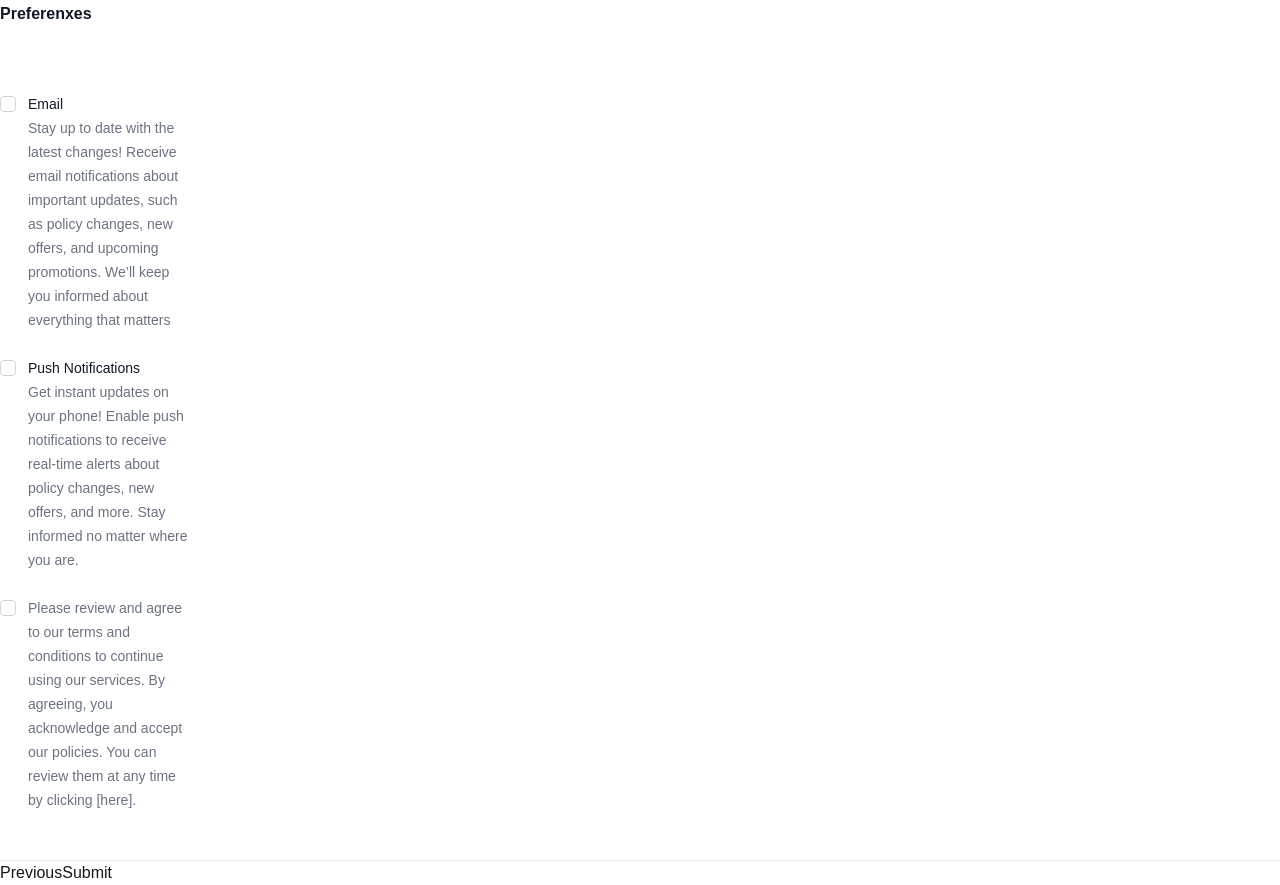
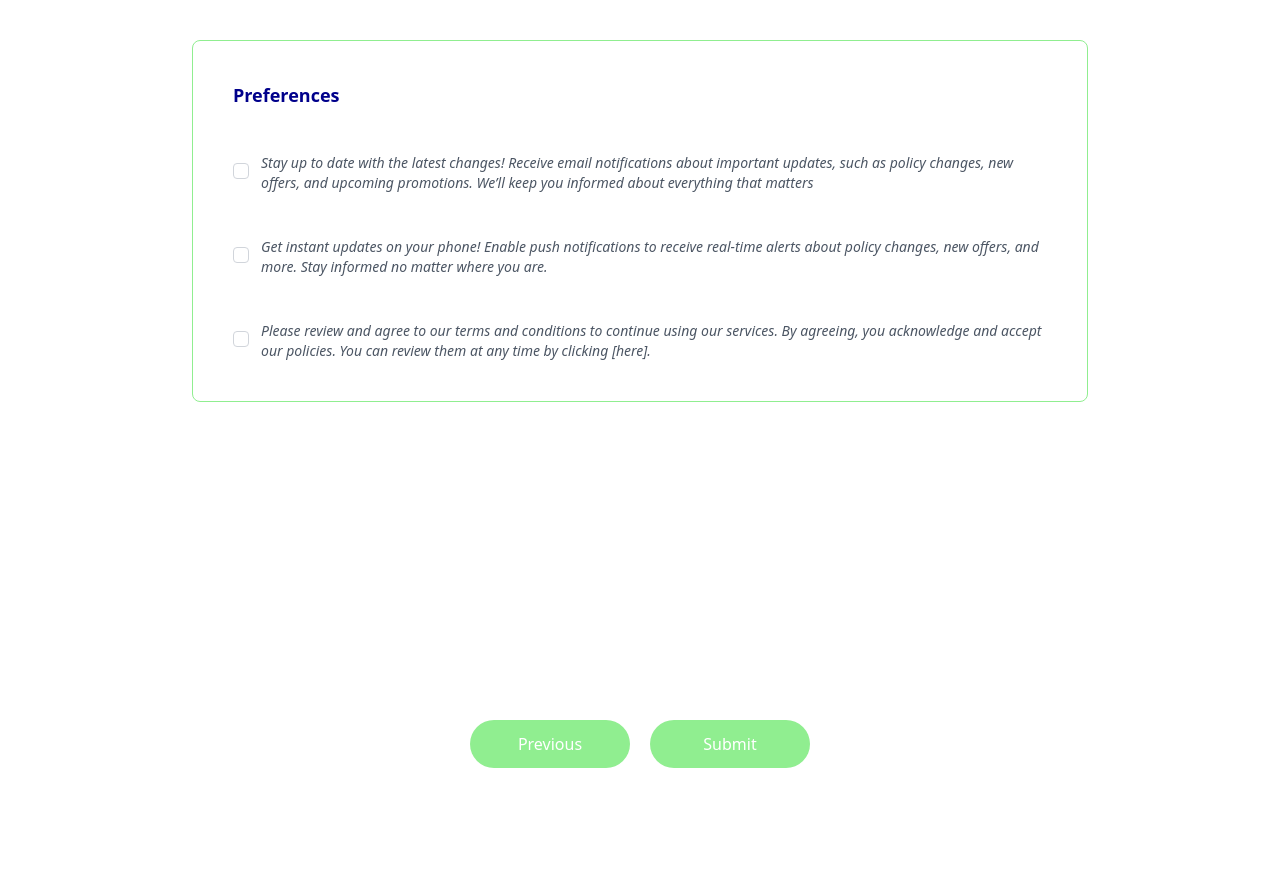
Before and after one commit to smirrr/newmultistepform, a Next.js app: page /preferences in a window 1280 px wide. After the commit the page ends 800 px from the top, so only its background shows below. Built offline with nearby package versions, Linux system fonts and the light colour scheme.

Commit message:
css for form pages

```diff
--- a/src/app/accountDetails/page.js
+++ b/src/app/accountDetails/page.js
@@ -45,8 +45,20 @@ const AccountdetailsPage = () => {
   return (
     <div>
       <MultiStepForm currentStep={2} errors={errors} />
-      <button onClick={handleClick}>Previous</button>
-      <button onClick={goToNextPage}>Next</button>
+      <div className="fixed bottom-0 left-0 w-full h-28 flex flex-row justify-center items-center gap-5">
+        <button
+          className="bg-[#90ee90] text-white font-medium font-sans px-4 py-2 rounded-[5cm] hover:bg-white border border-transparent hover:border-[#90ee90] hover:text-[#90ee90]  h-12 w-40 flex justify-center items-center"
+          onClick={handleClick}
+        >
+          Previous
+        </button>
+        <button
+          className="bg-[#90ee90] text-white font-medium font-sans px-4 py-2 rounded-[5cm] hover:bg-white border border-transparent hover:border-[#90ee90] hover:text-[#90ee90]  h-12 w-40 flex justify-center items-center"
+          onClick={goToNextPage}
+        >
+          Next
+        </button>
+      </div>
     </div>
   );
 };
--- a/src/app/form.js
+++ b/src/app/form.js
@@ -21,20 +21,20 @@ const MultiStepForm = ({ currentStep, errors }) => {
     <div>
       <form>
         <div className="space-y-12">
-          <div className="border-b border-gray-900/10 pb-12">
+          <div className=" border-gray-900/10 pb-12 flex justify-center">
             {currentStep == 2 && (
-              <>
-                <h2 className="text-base/7 font-semibold text-gray-900">
+              <div className="mt-10 mx-40 p-10 border border-solid border-[#90EE90] rounded-lg w-[70%]">
+                <h2 className="font-sans text-[#00008B] font-bold text-lg">
                   Account Details
                 </h2>
-                <p className="mt-1 text-sm/6 text-gray-600">
+                <p className="mt-1 font-sans text-[#00008B] italic font-light text-sm">
                   Choose a username and set a password for your account here{" "}
                 </p>
                 <div className="mt-10 grid grid-cols-1 gap-x-6 gap-y-8 sm:grid-cols-6">
                   <div className="sm:col-span-4">
                     <label
                       //   for="username"
-                      className="block text-sm/6 font-medium text-gray-900"
+                      className="block text-sm/6 font-medium font-sans text-[#00008B]"
                     >
                       Username
                     </label>
@@ -47,7 +47,7 @@ const MultiStepForm = ({ currentStep, errors }) => {
                           value={user.username}
                           onChange={handleChange}
                           //   autocomplete="username"
-                          className="block flex-1 border-0 bg-transparent py-1.5 pl-1 text-gray-900 placeholder:text-gray-400 focus:ring-0 sm:text-sm/6"
+                          className="block w-full font-sans rounded-md border-0 py-1.5 text-sm text-gray-500 shadow-sm ring-1 ring-inset ring-gray-300 placeholder:text-gray-400 focus:ring-1 focus:ring-inset focus:ring-[#00008b] "
                           placeholder="janesmith"
                         />
                       </div>
@@ -56,12 +56,11 @@ const MultiStepForm = ({ currentStep, errors }) => {
                   <div className="sm:col-span-4">
                     <label
                       //   for="password"
-                      className="block text-sm/6 font-medium text-gray-900"
+                      className="block text-sm/6 font-medium font-sans text-[#00008B]"
                     >
                       Password
                     </label>
-                    <div className="mt-2">
-                      <div className="flex rounded-md shadow-sm ring-1 ring-inset ring-gray-300 focus-within:ring-2 focus-within:ring-inset focus-within:ring-indigo-600 sm:max-w-md">
+                    <div className="mt-2 relative">
                       <input
                         type="password"
                         name="password"
@@ -69,26 +68,24 @@ const MultiStepForm = ({ currentStep, errors }) => {
                         value={user.password}
                         onChange={handleChange}
                         //   autocomplete="new-password"
-                          className="block flex-1 border-0 bg-transparent py-1.5 pl-1 text-gray-900 placeholder:text-gray-400 focus:ring-0 sm:text-sm/6"
+                        className="block w-full font-sans rounded-md border-0 py-1.5 text-sm text-gray-500 shadow-sm ring-1 ring-inset ring-gray-300 placeholder:text-gray-400 focus:ring-1 focus:ring-inset focus:ring-[#00008b] "
                         placeholder="********"
                       />
                       {errors.password && (
-                          <p className="mt-1 text-sm text-red-600">
+                        <p className="absolute text-xs text-red-600  left-0 mt-0 mb-1 font-sans font-light">
                           {errors.password}
                         </p>
                       )}
                     </div>
                   </div>
-                  </div>
                   <div className="sm:col-span-4">
                     <label
                       //   for="confirm-password"
-                      className="block text-sm/6 font-medium text-gray-900"
+                      className="block text-sm/6 font-medium font-sans text-[#00008B]"
                     >
                       Confirm Password
                     </label>
-                    <div className="mt-2">
-                      <div className="flex rounded-md shadow-sm ring-1 ring-inset ring-gray-300 focus-within:ring-2 focus-within:ring-inset focus-within:ring-indigo-600 sm:max-w-md">
+                    <div className="mt-2 relative">
                       <input
                         type="password"
                         name="confirmPassword"
@@ -96,11 +93,11 @@ const MultiStepForm = ({ currentStep, errors }) => {
                         value={user.confirmPassword}
                         onChange={handleChange}
                         //   autocomplete="new-password"
-                          className="block flex-1 border-0 bg-transparent py-1.5 pl-1 text-gray-900 placeholder:text-gray-400 focus:ring-0 sm:text-sm/6"
+                        className="block w-full font-sans rounded-md border-0 py-1.5 text-sm text-gray-500 shadow-sm ring-1 ring-inset ring-gray-300 placeholder:text-gray-400 focus:ring-1 focus:ring-inset focus:ring-[#00008b] "
                         placeholder="********"
                       />
                       {errors.confirmPassword && (
-                          <p className="mt-1 text-sm text-red-600">
+                        <p className="absolute text-xs text-red-600  left-0 mt-0 mb-1 font-sans font-light">
                           {errors.confirmPassword}
                         </p>
                       )}
@@ -108,14 +105,13 @@ const MultiStepForm = ({ currentStep, errors }) => {
                   </div>
                 </div>
               </div>
-              </>
             )}
             {currentStep == 1 && (
-              <>
-                <h2 className="text-base/7 font-semibold text-gray-900">
+              <div className="mt-10 mx-40 p-10 border border-solid border-[#90EE90] rounded-lg w-[70%]">
+                <h2 className="font-sans text-[#00008B] font-bold text-lg">
                   Personal Details
                 </h2>
-                <p className="mt-1 text-sm/6 text-gray-600">
+                <p className="mt-1 font-sans text-[#00008B] italic font-light text-sm">
                   Please provide your personal information so we can personalize
                   your experience and ensure we can reach you when necessary.
                   This information will be kept secure and confidential.
@@ -124,11 +120,11 @@ const MultiStepForm = ({ currentStep, errors }) => {
                   <div className="sm:col-span-3">
                     <label
                       //   for="first-name"
-                      className="block text-sm/6 font-medium text-gray-900"
+                      className="block text-sm/6 font-medium font-sans text-[#00008B]"
                     >
                       First name
                     </label>
-                    <div className="mt-2">
+                    <div className="mt-2 relative">
                       <input
                         type="text"
                         name="firstName"
@@ -136,10 +132,10 @@ const MultiStepForm = ({ currentStep, errors }) => {
                         value={user.firstName}
                         onChange={handleChange}
                         // autocomplete="given-name"
-                        className="block w-full rounded-md border-0 py-1.5 text-gray-900 shadow-sm ring-1 ring-inset ring-gray-300 placeholder:text-gray-400 focus:ring-2 focus:ring-inset focus:ring-indigo-600 sm:text-sm/6"
+                        className="block w-full font-sans rounded-md border-0 py-1.5 text-sm text-gray-500 shadow-sm ring-1 ring-inset ring-gray-300 placeholder:text-gray-400 focus:ring-1 focus:ring-inset focus:ring-[#00008b] "
                       />
                       {errors.firstName && (
-                        <p className="mt-1 text-sm text-red-600">
+                        <p className="absolute text-xs text-red-600  left-0 mt-0 mb-1 font-sans font-light">
                           {errors.firstName}
                         </p>
                       )}
@@ -149,11 +145,11 @@ const MultiStepForm = ({ currentStep, errors }) => {
                   <div className="sm:col-span-3">
                     <label
                       //   for="last-name"
-                      className="block text-sm/6 font-medium text-gray-900"
+                      className="block text-sm/6 font-medium font-sans text-[#00008B]"
                     >
                       Last name
                     </label>
-                    <div className="mt-2">
+                    <div className="mt-2 relative">
                       <input
                         type="text"
                         name="lastName"
@@ -161,10 +157,10 @@ const MultiStepForm = ({ currentStep, errors }) => {
                         onChange={handleChange}
                         value={user.lastName}
                         // autocomplete="family-name"
-                        className="block w-full rounded-md border-0 py-1.5 text-gray-900 shadow-sm ring-1 ring-inset ring-gray-300 placeholder:text-gray-400 focus:ring-2 focus:ring-inset focus:ring-indigo-600 sm:text-sm/6"
+                        className="block w-full font-sans rounded-md border-0 py-1.5 text-sm text-gray-500 shadow-sm ring-1 ring-inset ring-gray-300 placeholder:text-gray-400 focus:ring-1 focus:ring-inset focus:ring-[#00008b] "
                       />
                       {errors.lastName && (
-                        <p className="mt-1 text-sm text-red-600">
+                        <p className="absolute text-xs text-red-600  left-0 mt-0 mb-1 font-sans font-light">
                           {errors.lastName}
                         </p>
                       )}
@@ -174,11 +170,11 @@ const MultiStepForm = ({ currentStep, errors }) => {
                   <div className="sm:col-span-4">
                     <label
                       //   for="email"
-                      className="block text-sm/6 font-medium text-gray-900"
+                      className="block text-sm/6 font-medium font-sans text-[#00008B]"
                     >
                       Email address
                     </label>
-                    <div className="mt-2">
+                    <div className="mt-2 relative">
                       <input
                         id="email"
                         name="email"
@@ -186,11 +182,11 @@ const MultiStepForm = ({ currentStep, errors }) => {
                         value={user.email}
                         onChange={handleChange}
                         // autocomplete="email"
-                        className="block w-full rounded-md border-0 py-1.5 text-gray-900 shadow-sm ring-1 ring-inset ring-gray-300 placeholder:text-gray-400 focus:ring-2 focus:ring-inset focus:ring-indigo-600 sm:text-sm/6"
+                        className="block w-full font-sans rounded-md border-0 py-1.5 text-sm text-gray-500 shadow-sm ring-1 ring-inset ring-gray-300 placeholder:text-gray-400 focus:ring-1 focus:ring-inset focus:ring-[#00008b] "
                       />
 
                       {errors.email && (
-                        <p className="mt-1 text-sm text-red-600">
+                        <p className="absolute text-xs text-red-600  left-0 mt-0 mb-1 font-sans font-light">
                           {errors.email}
                         </p>
                       )}
@@ -200,7 +196,7 @@ const MultiStepForm = ({ currentStep, errors }) => {
                   <div className="col-span-full">
                     <label
                       //   for="street-address"
-                      className="block text-sm/6 font-medium text-gray-900"
+                      className="block text-sm/6 font-medium font-sans text-[#00008B]"
                     >
                       Street address
                     </label>
@@ -212,7 +208,7 @@ const MultiStepForm = ({ currentStep, errors }) => {
                         value={user.address}
                         onChange={handleChange}
                         // autocomplete="street-address"
-                        className="block w-full rounded-md border-0 py-1.5 text-gray-900 shadow-sm ring-1 ring-inset ring-gray-300 placeholder:text-gray-400 focus:ring-2 focus:ring-inset focus:ring-indigo-600 sm:text-sm/6"
+                        className="block w-full font-sans rounded-md border-0 py-1.5 text-sm text-gray-500 shadow-sm ring-1 ring-inset ring-gray-300 placeholder:text-gray-400 focus:ring-1 focus:ring-inset focus:ring-[#00008b] "
                       />
                     </div>
                   </div>
@@ -220,7 +216,7 @@ const MultiStepForm = ({ currentStep, errors }) => {
                   <div className="sm:col-span-2 sm:col-start-1">
                     <label
                       //   for="city"
-                      className="block text-sm/6 font-medium text-gray-900"
+                      className="block text-sm/6 font-medium font-sans text-[#00008B]"
                     >
                       City
                     </label>
@@ -232,7 +228,7 @@ const MultiStepForm = ({ currentStep, errors }) => {
                         value={user.city}
                         onChange={handleChange}
                         // autocomplete="address-level2"
-                        className="block w-full rounded-md border-0 py-1.5 text-gray-900 shadow-sm ring-1 ring-inset ring-gray-300 placeholder:text-gray-400 focus:ring-2 focus:ring-inset focus:ring-indigo-600 sm:text-sm/6"
+                        className="block w-full font-sans rounded-md border-0 py-1.5 text-sm text-gray-500 shadow-sm ring-1 ring-inset ring-gray-300 placeholder:text-gray-400 focus:ring-1 focus:ring-inset focus:ring-[#00008b] "
                       />
                     </div>
                   </div>
@@ -240,7 +236,7 @@ const MultiStepForm = ({ currentStep, errors }) => {
                   <div className="sm:col-span-2">
                     <label
                       //   for="region"
-                      className="block text-sm/6 font-medium text-gray-900"
+                      className="block text-sm/6 font-medium font-sans text-[#00008B]"
                     >
                       State / Province
                     </label>
@@ -252,7 +248,7 @@ const MultiStepForm = ({ currentStep, errors }) => {
                         onChange={handleChange}
                         id="state"
                         // autocomplete="address-level1"
-                        className="block w-full rounded-md border-0 py-1.5 text-gray-900 shadow-sm ring-1 ring-inset ring-gray-300 placeholder:text-gray-400 focus:ring-2 focus:ring-inset focus:ring-indigo-600 sm:text-sm/6"
+                        className="block w-full font-sans rounded-md border-0 py-1.5 text-sm text-gray-500 shadow-sm ring-1 ring-inset ring-gray-300 placeholder:text-gray-400 focus:ring-1 focus:ring-inset focus:ring-[#00008b] "
                       />
                     </div>
                   </div>
@@ -260,11 +256,11 @@ const MultiStepForm = ({ currentStep, errors }) => {
                   <div className="sm:col-span-2">
                     <label
                       //   for="postal-code"
-                      className="block text-sm/6 font-medium text-gray-900"
+                      className="block text-sm/6 font-medium font-sans text-[#00008B]"
                     >
                       ZIP / Postal code
                     </label>
-                    <div className="mt-2">
+                    <div className="mt-2 relative">
                       <input
                         type="text"
                         name="zipcode"
@@ -272,30 +268,25 @@ const MultiStepForm = ({ currentStep, errors }) => {
                         value={user.zipcode}
                         onChange={handleChange}
                         // autocomplete="postal-code"
-                        className="block w-full rounded-md border-0 py-1.5 text-gray-900 shadow-sm ring-1 ring-inset ring-gray-300 placeholder:text-gray-400 focus:ring-2 focus:ring-inset focus:ring-indigo-600 sm:text-sm/6"
+                        className="block w-full font-sans rounded-md border-0 py-1.5 text-sm text-gray-500 shadow-sm ring-1 ring-inset ring-gray-300 placeholder:text-gray-400 focus:ring-1 focus:ring-inset focus:ring-[#00008b] "
                       />
                       {errors.zipcode && (
-                        <p className="mt-1 text-sm text-red-600">
+                        <p className="absolute text-xs text-red-600  left-0 mt-0 mb-1 font-sans font-light">
                           {errors.zipcode}
                         </p>
                       )}
                     </div>
                   </div>
                 </div>
-              </>
+              </div>
             )}
             {currentStep == 3 && (
-              <>
-                <h2 className="text-base/7 font-semibold text-gray-900">
-                  Preferenxes
+              <div className="mt-10 mx-40 p-10 border border-solid border-[#90EE90] rounded-lg w-[70%]">
+                <h2 className="font-sans text-[#00008B] font-bold text-lg">
+                  Preferences
                 </h2>
 
-                <div className=" grid grid-cols-1 gap-x-6 gap-y-8 sm:grid-cols-6">
-                  <div className="mt-10 space-y-10">
-                    <fieldset>
-                      <div className="mt-6 space-y-6">
-                        <div className="relative flex gap-x-3">
-                          <div className="flex h-6 items-center">
+                <div className="mt-10 flex flex-row gap-x-3 items-center">
                     <input
                       id="emailNotifications"
                       name="emailNotifications"
@@ -304,25 +295,15 @@ const MultiStepForm = ({ currentStep, errors }) => {
                       onChange={handleChange}
                       className="size-4 rounded border-gray-300 text-indigo-600 focus:ring-indigo-600"
                     />
-                          </div>
-                          <div className="text-sm/6">
-                            <label
-                              //   for="comments"
-                              className="font-medium text-gray-900"
-                            >
-                              Email
-                            </label>
-                            <p className="text-gray-500">
-                              Stay up to date with the latest changes! Receive
-                              email notifications about important updates, such
-                              as policy changes, new offers, and upcoming
-                              promotions. We’ll keep you informed about
-                              everything that matters
+
+                    <p className="mt-1 font-sans text-gray-600 italic font-light text-sm">
+                      Stay up to date with the latest changes! Receive email
+                      notifications about important updates, such as policy
+                      changes, new offers, and upcoming promotions. We’ll keep
+                      you informed about everything that matters
                     </p>
                 </div>
-                        </div>
-                        <div className="relative flex gap-x-3">
-                          <div className="flex h-6 items-center">
+                <div className="flex flex-row mt-10 gap-x-3 items-center ">
                     <input
                       id="pushNotifications"
                       name="pushNotifications"
@@ -331,24 +312,14 @@ const MultiStepForm = ({ currentStep, errors }) => {
                       onChange={handleChange}
                       className="size-4 rounded border-gray-300 text-indigo-600 focus:ring-indigo-600"
                     />
-                          </div>
-                          <div className="text-sm/6">
-                            <label
-                              //   for="candidates"
-                              className="font-medium text-gray-900"
-                            >
-                              Push Notifications
-                            </label>
-                            <p className="text-gray-500">
+                    <p className="mt-1 font-sans text-gray-600 italic font-light text-sm">
                       Get instant updates on your phone! Enable push
-                              notifications to receive real-time alerts about
-                              policy changes, new offers, and more. Stay
-                              informed no matter where you are.{" "}
+                      notifications to receive real-time alerts about policy
+                      changes, new offers, and more. Stay informed no matter
+                      where you are.{" "}
                     </p>
                 </div>
-                        </div>
-                        <div className="relative flex gap-x-3">
-                          <div className="flex h-6 items-center">
+                <div className="mt-10 flex flex-row gap-x-3 items-center">
                     <input
                       id="agreeToTerms"
                       name="agreeToTerms"
@@ -357,16 +328,12 @@ const MultiStepForm = ({ currentStep, errors }) => {
                       type="checkbox"
                       className="size-4 rounded border-gray-300 text-indigo-600 focus:ring-indigo-600"
                     />
-                          </div>
-                          <div className="text-sm/6">
-                            <p className="text-gray-500">
-                              Please review and agree to our terms and
-                              conditions to continue using our services. By
-                              agreeing, you acknowledge and accept our policies.
-                              You can review them at any time by clicking
-                              [here].
+                    <p className="mt-1 font-sans text-gray-600 italic font-medium text-sm">
+                      Please review and agree to our terms and conditions to
+                      continue using our services. By agreeing, you acknowledge
+                      and accept our policies. You can review them at any time
+                      by clicking [here].
                     </p>
-                          </div>
                   {errors.agreeToTerms && (
                     <p className="text-red-500 text-sm">
                       {errors.agreeToTerms}
@@ -374,10 +341,6 @@ const MultiStepForm = ({ currentStep, errors }) => {
                   )}
                 </div>
               </div>
-                    </fieldset>
-                  </div>
-                </div>
-              </>
             )}
           </div>
         </div>
--- a/src/app/preferences/page.js
+++ b/src/app/preferences/page.js
@@ -1,10 +1,9 @@
 "use client";
 import { useRouter } from "next/navigation";
 import MultiStepForm from "../form";
-import { useSelector, useDispatch } from 'react-redux';
+import { useSelector, useDispatch } from "react-redux";
 import { useState } from "react";
-import { clearUser } from '../store/userSlice'; // import clearUser action
-
+import { clearUser } from "../store/userSlice"; // import clearUser action
 
 const PreferencesPage = () => {
   const router = useRouter();
@@ -37,16 +36,26 @@ const PreferencesPage = () => {
       dispatch(clearUser());
 
       router.push("/");
-
     } // This will navigate to /about/page.tsx
   };
 
   return (
     <div>
       <MultiStepForm currentStep={3} errors={errors} />
-      <button onClick={handleClick}>Previous</button>
-      <button onClick={submit}>Submit</button>
-
+      <div className="fixed bottom-0 left-0 w-full h-28 flex flex-row justify-center items-center gap-5">
+        <button
+          className="bg-[#90ee90] text-white font-medium font-sans px-4 py-2 rounded-[5cm] hover:bg-white border border-transparent hover:border-[#90ee90] hover:text-[#90ee90]  h-12 w-40 flex justify-center items-center"
+          onClick={handleClick}
+        >
+          Previous
+        </button>
+        <button
+          className="bg-[#90ee90] text-white font-medium font-sans px-4 py-2 rounded-[5cm] hover:bg-white border border-transparent hover:border-[#90ee90] hover:text-[#90ee90]  h-12 w-40 flex justify-center items-center"
+          onClick={submit}
+        >
+          Submit
+        </button>
+      </div>
     </div>
   );
 };
```
Also changed, not shown: src/app/personalDetails/page.js (+16 -14 lines). Lines whose indentation alone changed are shown as unchanged.
